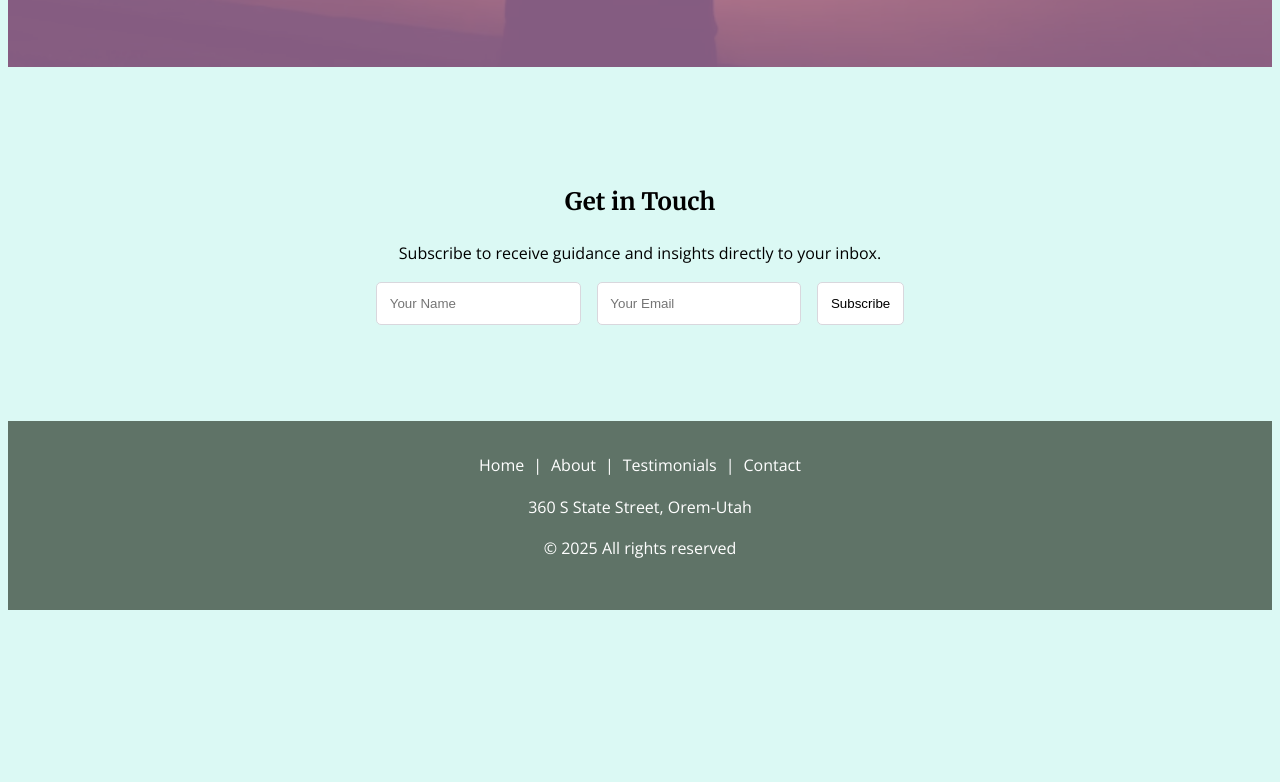
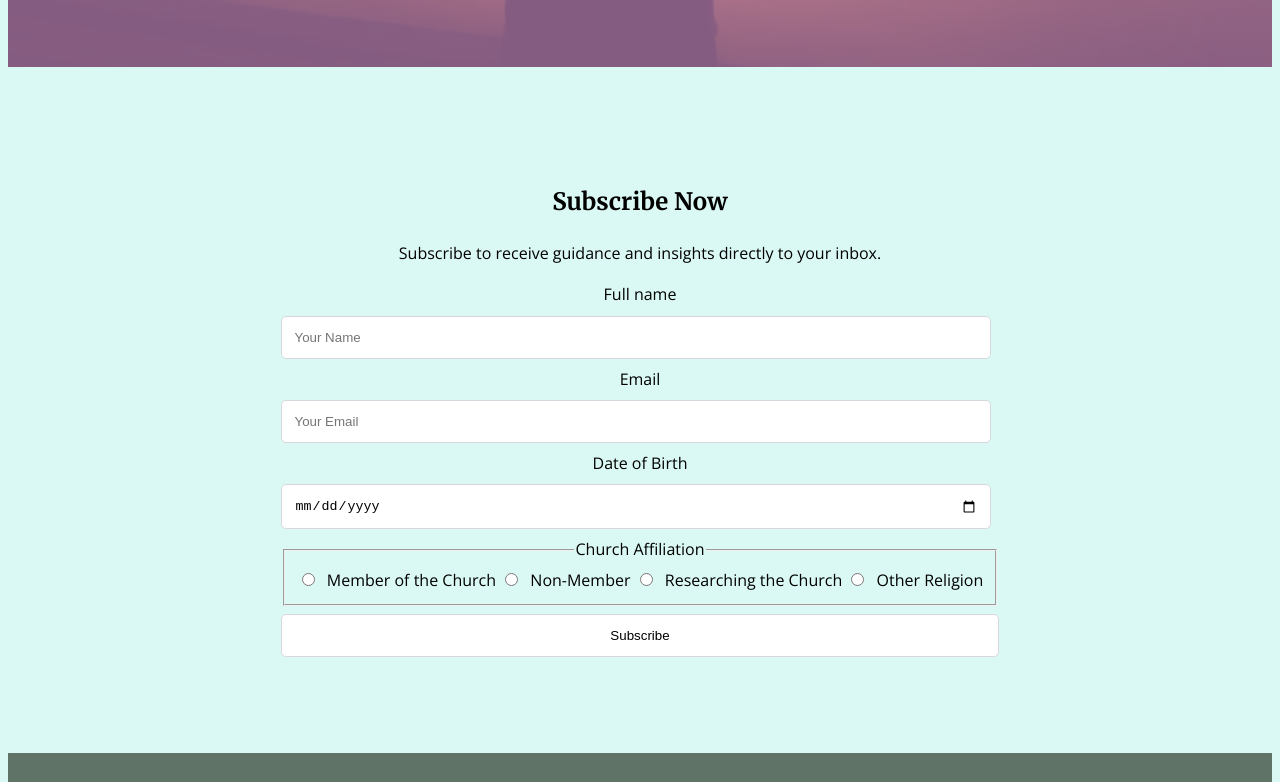
Before and after one commit to kevinmorales05/understanding-spirit, a plain HTML site: page form.html in a window 1280 px wide. Shown: the part 784-1566 px from the top of the page. Before the commit the page ends 1402 px from the top, so only its background shows below. Drawn offline with nearby package versions, Linux system fonts and the light colour scheme.

Commit message:
implement form and check the modal

```diff
--- a/form.html
+++ b/form.html
@@ -52,18 +52,44 @@
     <!-- Testimonials Section -->
     <section id="testimonials" class="testimonials">
       <!-- Contact Form Section -->
-    <section id="contact" class="contact">
-      <h2>Get in Touch</h2>
-      <p>Subscribe to receive guidance and insights directly to your inbox.</p>
-      <form  id="subscription-form"  class="contact-form">
-        <input type="text" name="name" placeholder="Your Name" />
-        <input type="email" name="email" placeholder="Your Email" />
-        <button type="submit">Subscribe</button>
-      </form>
-    </section>
+      <section id="contact" class="contact">
+        <h2>Subscribe Now</h2>
+        <p>
+          Subscribe to receive guidance and insights directly to your inbox.
+        </p>
+        <form id="subscription-form" class="contact-form">
+          <label for="name">Full name</label>
+          <input type="text" name="name" placeholder="Your Name" required />
+          <label for="email">Email</label>
+          <input type="email" name="email" placeholder="Your Email" required />
+          <label for="dob">Date of Birth</label>
+          <input type="date" name="dob" id="dob" required />
+          <fieldset>
+            <legend>Church Affiliation</legend>
+            <label>
+              <input type="radio" name="affiliation" value="member" required />
+              Member of the Church
+            </label>
+            <label>
+              <input type="radio" name="affiliation" value="non-member" />
+              Non-Member
+            </label>
+            <label>
+              <input type="radio" name="affiliation" value="researching" />
+              Researching the Church
+            </label>
+            <label>
+              <input type="radio" name="affiliation" value="other" />
+              Other Religion
+            </label>
+          </fieldset>
+
+          <button type="submit">Subscribe</button>
+        </form>
+      </section>
     </section>
 
-     <!-- Confirmation Modal -->
+    <!-- Confirmation Modal -->
     <div id="modal" class="modal hidden">
       <div class="modal-content">
         <h3>Thank You for Subscribing!</h3>
--- a/styles/index-large.css
+++ b/styles/index-large.css
@@ -24,7 +24,7 @@
 
 /* Contact form - row inputs */
 .contact-form {
-  flex-direction: row;
+  flex-direction: column;
   justify-content: center;
 }
 
@@ -35,6 +35,7 @@
 
 .contact-form button {
   flex: none;
+  flex-direction: column;
 }
 /* Hero Section - large screens */
 /* Hero buttons */
```
